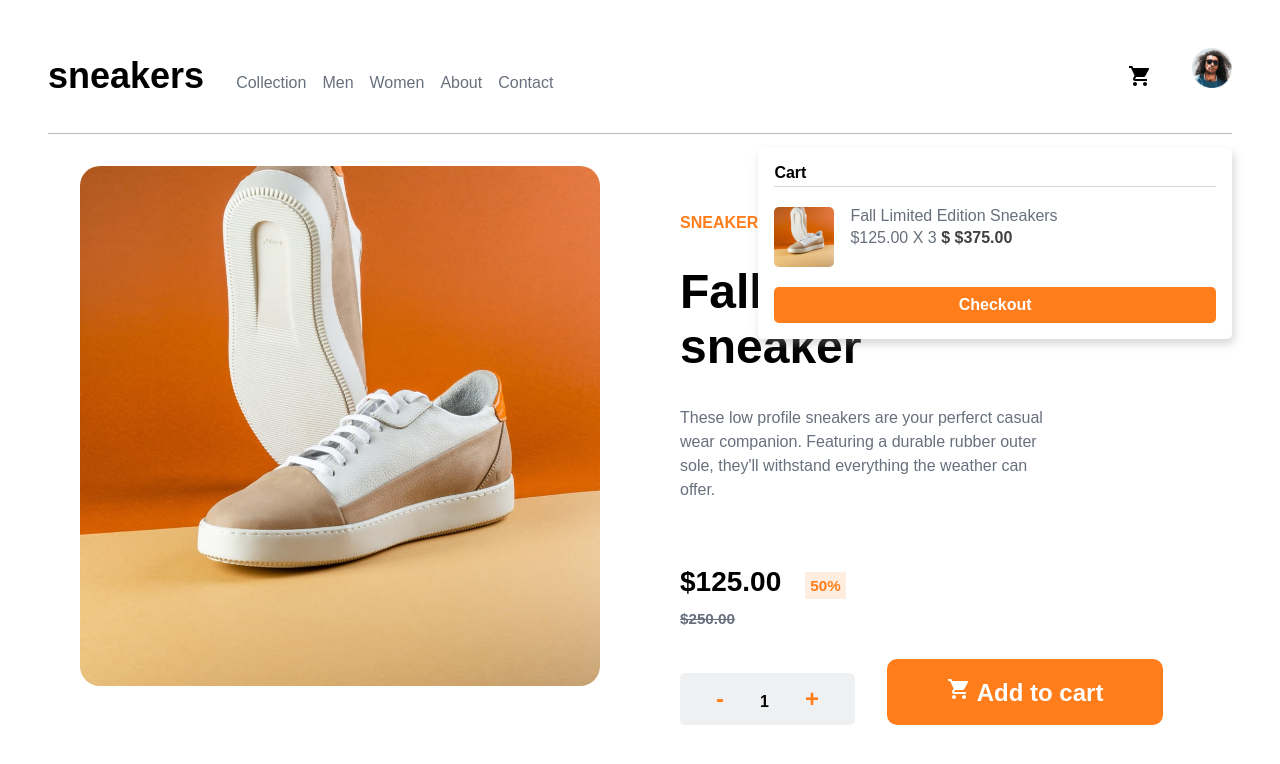
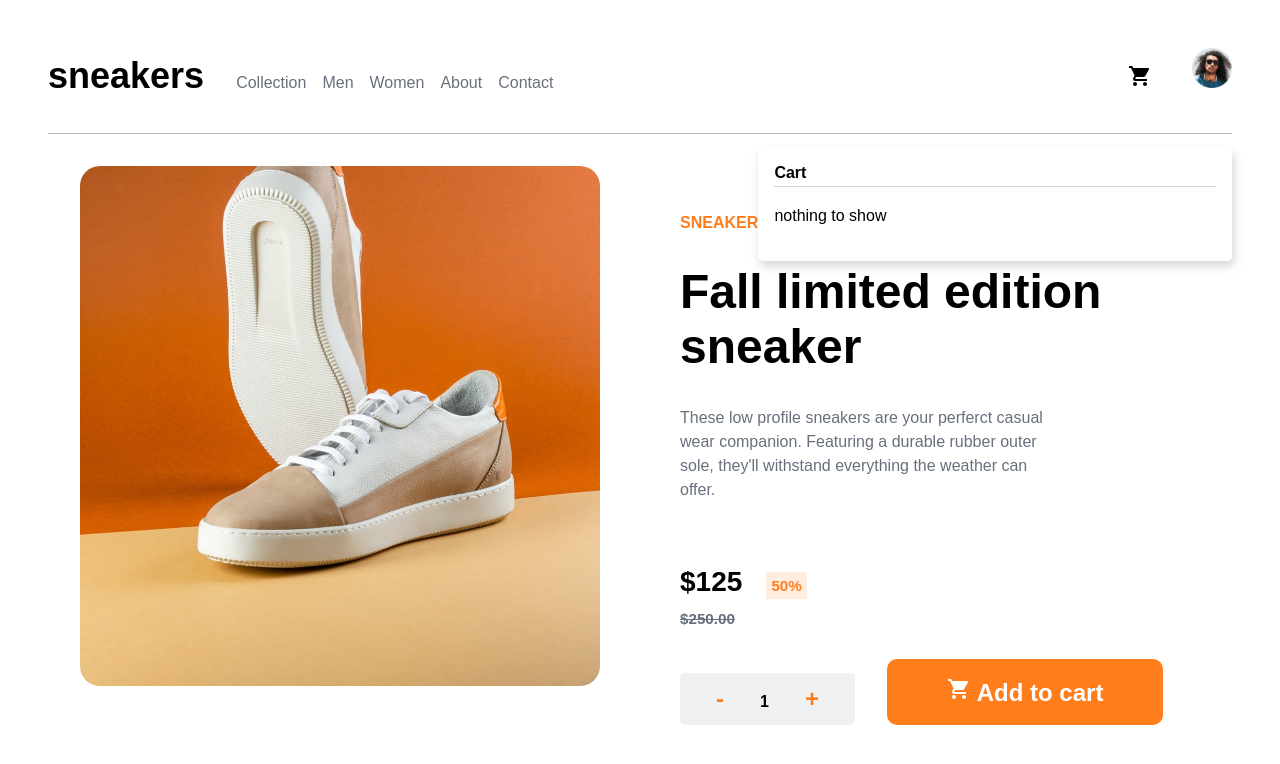
Before and after one commit to nonsoo/ecomm--app, a React (Create React App) app: page / in a window 1280 px wide. Both pictures are taken after a click on the icon 1140 px from the left and 76 px from the top of the page. Shown: the top 764 px of the page. Built offline with nearby package versions, Linux system fonts and the light colour scheme; a web font is replaced by a local one.

Commit message:
adds cart func

```diff
--- a/src/components/Product.jsx
+++ b/src/components/Product.jsx
@@ -4,27 +4,41 @@ import { MdShoppingCart } from "react-icons/md";
 
 import CounterProd from "./CountProduct";
 
+import { useSelector, useDispatch } from "react-redux";
+
+import { addItem } from "../redux/Shopingcart";
+
 const Product = () => {
+  const dispatch = useDispatch();
+  const currentQty = useSelector((state) => state.CounterReducer.qty);
+  const Product = {
+    cName: "Sneaker Company",
+    ProdName: "Fall limited edition sneaker",
+    ProdDescri: `These low profile sneakers are your perferct casual wear companion.
+          Featuring a durable rubber outer sole, they'll withstand everything
+          the weather can offer.`,
+    ProdPrice: 125,
+  };
+
+  const addItemFunc = () => {
+    dispatch(addItem({ ...Product, currentQty }));
+  };
   return (
     <section className="ProductSection">
       <div className="productImgs">
         <img src={Product1} alt="main product" className="productImgs__main" />
       </div>
       <div className="productText">
-        <p className="productText__Title">Sneaker Company</p>
-        <p className="productText__Name">Fall limited edition sneaker</p>
-        <p className="productText__Descri">
-          These low profile sneakers are your perferct casual wear companion.
-          Featuring a durable rubber outer sole, they'll withstand everything
-          the weather can offer.
-        </p>
+        <p className="productText__Title">{Product.cName}</p>
+        <p className="productText__Name">{Product.ProdName}</p>
+        <p className="productText__Descri">{Product.ProdDescri}</p>
         <p className="productText_Price">
-          $125.00 <span>50%</span>
+          {`$${Product.ProdPrice}`} <span>50%</span>
         </p>
         <p className="productText_Price-cancel">$250.00</p>
         <div className="productQ">
           <CounterProd />
-          <button className="product__Btn">
+          <button className="product__Btn" onClick={() => addItemFunc()}>
             <MdShoppingCart /> Add to cart
           </button>
         </div>
--- a/src/components/ShopCart.jsx
+++ b/src/components/ShopCart.jsx
@@ -2,20 +2,27 @@ import React from "react";
 import CartItem from "./CartItem";
 import ImageThumb from "../images/image-product-1-thumbnail.jpg";
 
+import { useSelector } from "react-redux";
+
 const ShopCart = () => {
+  const currCart = useSelector((state) => state.CartReducer.cart);
   return (
     <div className="CartCont">
       <p className="cartTitle">Cart</p>
       <div className="cartItems">
-        <CartItem
-          imgName={ImageThumb}
-          itemName="fall limited edition sneakers"
-          itemPrice="125.00"
-          itemQty="3"
-          itemSubTotal="375.00"
-        />
+        {currCart ? (
+          <CartItem
+            imgName={ImageThumb}
+            itemName={currCart.ProdName}
+            itemPrice={currCart.ProdPrice}
+            itemQty={currCart.currentQty}
+            itemSubTotal={currCart.ProdPrice * currCart.currentQty}
+          />
+        ) : (
+          <p>nothing to show</p>
+        )}
       </div>
-      <button className="checkoutBtn">Checkout</button>
+      {currCart && <button className="checkoutBtn">Checkout</button>}
     </div>
   );
 };
--- /dev/null
+++ b/src/redux/Shopingcart.js
@@ -0,0 +1,16 @@
+import { createSlice } from "@reduxjs/toolkit";
+
+export const CartSlice = createSlice({
+  name: "CartReducer",
+  initialState: {
+    cart: null,
+  },
+  reducers: {
+    addItem: (state, action) => {
+      state.cart = action.payload;
+    },
+  },
+});
+
+export const { addItem } = CartSlice.actions;
+export default CartSlice.reducer;
--- a/src/redux/configStore.js
+++ b/src/redux/configStore.js
@@ -1,9 +1,10 @@
 import { configureStore } from "@reduxjs/toolkit";
 
 import CounterReducer from "./counter";
+import CartReducer from "./Shopingcart";
 
 const store = configureStore({
-  reducer: { CounterReducer },
+  reducer: { CounterReducer, CartReducer },
 });
 
 export default store;
```
